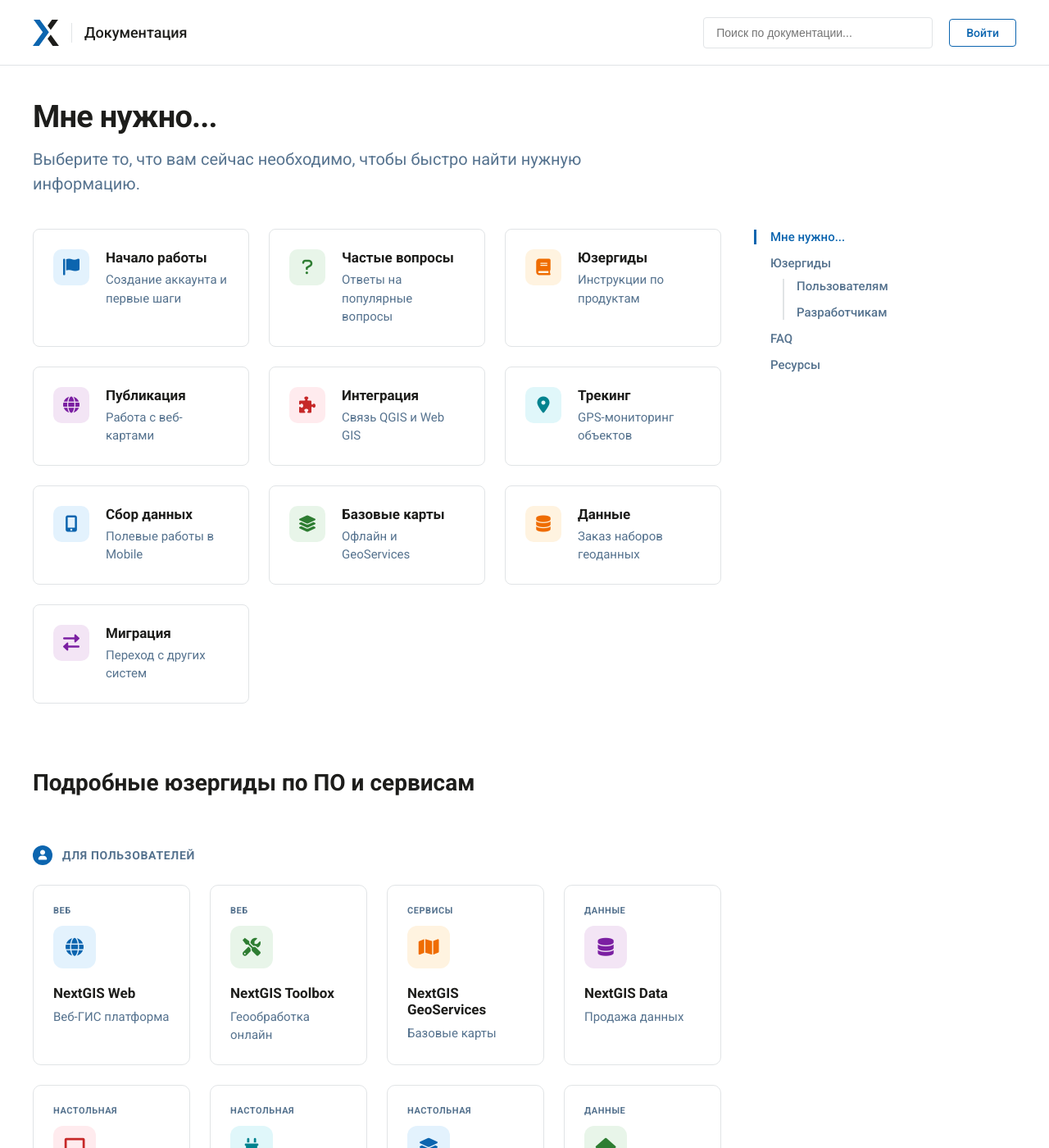
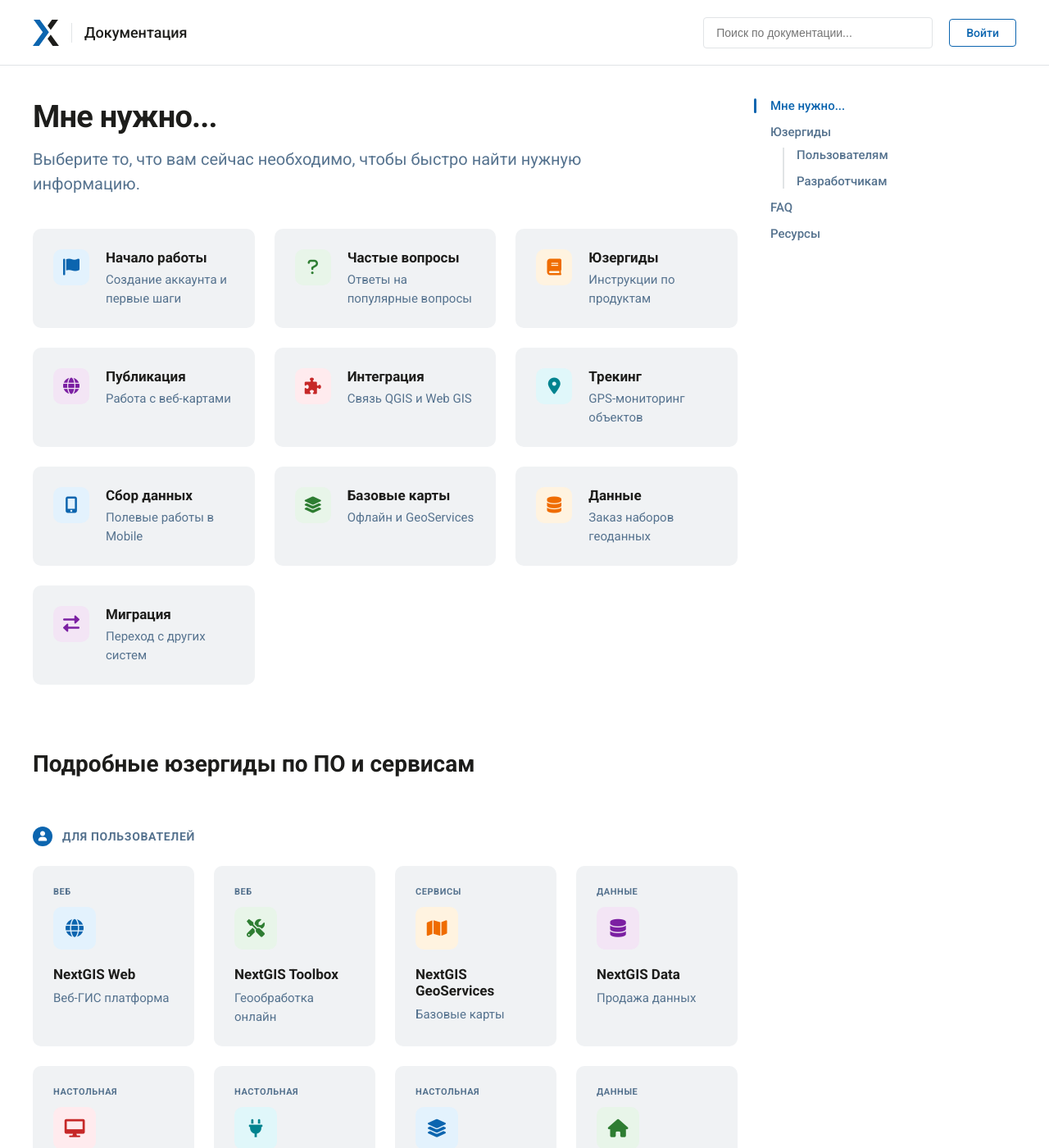
Before and after one commit to Romchik93/ng_docs, a Sphinx documentation site: the page built from docs/source/index.rst, in a window 1280 px wide and 1400 px high. Shown: the whole window at 82% size. Built offline with Sphinx 7.4.7 and the Read the Docs theme 3.1.0, drawn with Linux system fonts in a browser that asks for light colours.

Commit message:
add logo and fixing

```diff
--- a/docs/source/_static/css/theme.css
+++ b/docs/source/_static/css/theme.css
@@ -4,23 +4,20 @@
     --brand-blue: #0C65AF;
     --text-main: #1D1D1B;
     --text-sec: #56738F;
-    --bg-card: #FFFFFF;
+    --bg-card: #F0F2F4; /* ВОТ ОН: Серо-синий фон плашек */
     --bg-body: #FFFFFF;
-    --bg-gray: #F5F7F9;
+    --bg-gray: #F5F7F9; /* Фон для FAQ хедеров */
     --border-color: #E1E4E6;
 }
 
 * { box-sizing: border-box; }
 
 body {
-    margin: 0;
-    padding: 0;
+    margin: 0; padding: 0;
     font-family: 'Roboto', -apple-system, BlinkMacSystemFont, "Segoe UI", Helvetica, Arial, sans-serif;
     color: var(--text-main);
     background-color: var(--bg-body);
-    display: flex;
-    flex-direction: column;
-    min-height: 100vh;
+    display: flex; flex-direction: column; min-height: 100vh;
 }
 
 a { text-decoration: none; color: inherit; transition: color 0.2s; }
@@ -30,7 +27,7 @@
     max-width: var(--container-width);
     margin: 0 auto;
     padding: 0 40px;
-    width: 100%; /* Гарантируем, что занимает всю ширину до max-width */
+    width: 100%;
 }
 
 /* --- 2. ШАПКА (HEADER) --- */
@@ -38,47 +35,24 @@
     background: #fff;
     border-bottom: 1px solid var(--border-color);
     height: 80px;
-    display: flex;
-    align-items: center;
-    position: sticky;
-    top: 0;
-    z-index: 1000;
+    display: flex; align-items: center;
+    position: sticky; top: 0; z-index: 1000;
 }
-
-.header-content {
-    display: flex;
-    justify-content: space-between;
-    align-items: center;
-    width: 100%;
-}
+.header-content { display: flex; justify-content: space-between; align-items: center; width: 100%; }
 
 .logo a { display: flex; align-items: center; }
 .logo img { height: 32px !important; width: auto; display: block; }
-.logo-divider {
-    display: inline-block; width: 1px; height: 24px;
-    background-color: var(--border-color); margin: 0 15px;
-}
+.logo-divider { display: inline-block; width: 1px; height: 24px; background-color: var(--border-color); margin: 0 15px; }
 .logo-text { font-weight: 500; font-size: 18px; color: var(--text-main); }
 
 .header-right { display: flex; align-items: center; gap: 20px; }
 .search-input {
-    padding: 10px 15px;
-    border: 1px solid var(--border-color);
-    border-radius: 4px;
-    width: 280px;
-    font-size: 14px;
-    outline: none;
+    padding: 10px 15px; border: 1px solid var(--border-color); border-radius: 4px; width: 280px; font-size: 14px; outline: none;
 }
 .search-input:focus { border-color: var(--brand-blue); }
-
 .btn-login {
-    color: var(--brand-blue);
-    border: 1px solid var(--brand-blue);
-    padding: 8px 20px;
-    border-radius: 4px;
-    font-weight: 500;
-    font-size: 14px;
-    cursor: pointer;
+    color: var(--brand-blue); border: 1px solid var(--brand-blue); padding: 8px 20px;
+    border-radius: 4px; font-weight: 500; font-size: 14px; cursor: pointer;
 }
 .btn-login:hover { background: var(--brand-blue); color: #fff; }
 
@@ -86,107 +60,92 @@
 .main-layout {
     flex: 1;
     display: grid;
-    grid-template-columns: 1fr 300px; /* Контент | Сайдбар */
-    gap: 60px; /* Чуть больше воздуха между контентом и меню */
-    padding-top: 40px;
-    padding-bottom: 80px;
-    align-items: start;
+    /* Контент тянется (1fr), Сайдбар фиксирован (300px) */
+    grid-template-columns: 1fr 300px;
+    gap: 40px; /* Уменьшил gap, чтобы расширить основной блок */
+    padding-top: 40px; padding-bottom: 80px; align-items: start;
+}
+.content-area { min-width: 0; }
+
+/* САЙДБАР */
+.main-sidebar {
+    position: sticky;
+    top: 120px; /* Чуть ниже шапки */
+}
+.sticky-nav { background: transparent; padding: 0; border: none; }
+
+.nav-tree li { margin-bottom: 14px; }
+.nav-tree a {
+    font-weight: 500; color: var(--text-sec); display: block;
+    position: relative; font-size: 15px; transition: color 0.2s;
 }
 
-.content-area { min-width: 0; }
+/* Активное состояние (Scroll Spy) */
+.nav-tree li.active > a { color: var(--brand-blue); }
 
-/* САЙДБАР (Центрированный) */
-.main-sidebar {
-    position: sticky;
-    /* Центрируем визуально: 20-30vh от верха, чтобы не прилипал к шапке, но был по центру */
-    top: 20vh;
+/* Синяя черта слева */
+.nav-tree li.active > a::before {
+    content: "";
+    position: absolute;
+    left: -20px; top: 0; bottom: 0; /* На всю высоту строки */
+    width: 3px;
+    background: var(--brand-blue);
+    border-radius: 2px;
 }
 
-.sticky-nav {
-    background: transparent;
-    padding: 0;
-    border: none;
-}
-.nav-tree li { margin-bottom: 14px; }
-.nav-tree a { font-weight: 500; color: var(--text-sec); display: block; position: relative; font-size: 15px; }
-.nav-tree li.active > a { color: var(--brand-blue); }
-.nav-tree li.active > a::before {
-    content: "";
-    position: absolute; left: -20px; top: 50%; transform: translateY(-50%);
-    width: 3px; height: 100%; background: var(--brand-blue);
-}
 .sub-tree { margin-left: 15px; margin-top: 10px; font-size: 0.9em; border-left: 2px solid #E1E4E6; padding-left: 15px; }
 
-/* --- 4. ТИПОГРАФИКА И СЕКЦИИ --- */
+/* --- 4. КАРТОЧКИ --- */
 .section { margin-bottom: 80px; }
 .main-title { font-size: 38px; margin: 0 0 15px 0; color: var(--text-main); font-weight: 700; letter-spacing: -0.02em; }
 .section-desc { font-size: 20px; color: var(--text-sec); margin: 0 0 40px 0; max-width: 800px; line-height: 1.5; }
 .h2 { font-size: 28px; margin-bottom: 30px; font-weight: 700; }
 
-.group-label {
-    display: flex; align-items: center; gap: 12px;
-    margin-top: 60px; margin-bottom: 24px;
-}
+.group-label { display: flex; align-items: center; gap: 12px; margin-top: 60px; margin-bottom: 24px; }
 .group-label h3 { margin: 0; font-size: 14px; text-transform: uppercase; color: var(--text-sec); font-weight: 700; letter-spacing: 0.05em; }
-.label-icon {
-    width: 24px; height: 24px; border-radius: 50%;
-    display: flex; align-items: center; justify-content: center;
-    font-size: 12px; color: #fff;
-}
+.label-icon { width: 24px; height: 24px; border-radius: 50%; display: flex; align-items: center; justify-content: center; font-size: 12px; color: #fff; }
 .l-user { background-color: var(--brand-blue); }
 .l-dev { background-color: #2E7D32; }
 
-/* --- 5. КАРТОЧКИ --- */
+/* Grid Cards */
 .grid-cards { display: grid; gap: 24px; }
 .three-col { grid-template-columns: repeat(3, 1fr); }
 .four-col { grid-template-columns: repeat(4, 1fr); }
 .two-col { grid-template-columns: 1fr 1fr; }
 
-/* Карточка Hero (вытянутая) */
+/* СТИЛИ ПЛАШЕК (Возвращаем цвет!) */
+.card-hero, .card-u, .card-res {
+    background: var(--bg-card); /* #F0F2F4 */
+    border: 1px solid transparent; /* Чтобы не прыгало при ховере */
+    border-radius: 10px;
+    transition: all 0.2s ease;
+}
+
 .card-hero {
-    background: #fff;
-    border: 1px solid var(--border-color);
-    border-radius: 8px;
-    padding: 24px; /* Больше отступов внутри */
-    display: flex;
-    align-items: flex-start;
-    gap: 20px;
-    transition: all 0.2s ease;
-    min-height: 110px; /* Фиксируем минимальную высоту для единообразия */
+    padding: 24px;
+    display: flex; align-items: flex-start; gap: 20px;
+    min-height: 110px;
 }
-.card-hero:hover {
+.card-u, .card-res {
+    padding: 24px;
+    display: flex; flex-direction: column; height: 100%;
+}
+
+/* Hover эффекты */
+.card-hero:hover, .card-u:hover, .card-res:hover {
+    background: #fff; /* При наведении белеют */
     border-color: var(--brand-blue);
-    box-shadow: 0 8px 24px rgba(0,0,0,0.06);
+    box-shadow: 0 8px 24px rgba(0,0,0,0.08);
     transform: translateY(-2px);
 }
-.hero-icon {
-    flex-shrink: 0;
-    width: 44px; height: 44px; border-radius: 10px;
-    display: flex; align-items: center; justify-content: center;
-    font-size: 20px;
+
+/* Иконки */
+.hero-icon, .u-icon, .res-icon {
+    flex-shrink: 0; border-radius: 10px; display: flex; align-items: center; justify-content: center;
 }
+.hero-icon { width: 44px; height: 44px; font-size: 20px; }
+.u-icon, .res-icon { width: 52px; height: 52px; margin-bottom: 20px; font-size: 22px; }
 
-/* Карточка User/Dev (вертикальная) */
-.card-u, .card-res {
-    background: #fff;
-    border: 1px solid var(--border-color);
-    border-radius: 10px;
-    padding: 24px;
-    transition: all 0.2s ease;
-    display: flex; flex-direction: column; height: 100%;
-}
-.card-u:hover, .card-res:hover {
-    border-color: var(--brand-blue);
-    transform: translateY(-3px);
-    box-shadow: 0 10px 30px rgba(0,0,0,0.08);
-}
-.u-icon, .res-icon {
-    width: 52px; height: 52px; border-radius: 12px; margin-bottom: 20px;
-    display: flex; align-items: center; justify-content: center; font-size: 22px;
-}
-
-/* ЦВЕТА ПЛАШЕК И ИКОНОК */
-/* Если нужно залить саму карточку цветом - добавь background сюда */
 .i-blue { background: #E3F2FD; color: #0C65AF; }
 .i-green { background: #E8F5E9; color: #2E7D32; }
 .i-orange { background: #FFF3E0; color: #EF6C00; }
@@ -194,99 +153,42 @@
 .i-red { background: #FFEBEE; color: #C62828; }
 .i-cyan { background: #E0F7FA; color: #00838F; }
 
-/* Тексты в карточках */
-.card-tag {
-    font-size: 11px; text-transform: uppercase; color: var(--text-sec);
-    font-weight: 700; margin-bottom: 12px; display: block; letter-spacing: 0.05em;
-}
+/* Тексты */
+.card-tag { font-size: 11px; text-transform: uppercase; color: var(--text-sec); font-weight: 700; margin-bottom: 12px; display: block; letter-spacing: 0.05em; }
 h3 { margin: 0 0 6px 0; font-size: 17px; color: var(--text-main); font-weight: 700; }
 h4 { margin: 0 0 8px 0; font-size: 17px; font-weight: 700; color: var(--text-main); }
 p { margin: 0; color: var(--text-sec); font-size: 15px; line-height: 1.5; }
 
-/* --- 6. FAQ --- */
+/* FAQ */
 .faq-col { display: flex; flex-direction: column; gap: 16px; }
-
-.faq-card {
-    background: #fff;
-    border: 1px solid var(--border-color);
-    border-radius: 8px;
-    overflow: hidden;
-}
-
+.faq-card { background: #fff; border: 1px solid var(--border-color); border-radius: 8px; overflow: hidden; }
 .faq-header {
-    background-color: var(--bg-gray);
-    padding: 18px 24px;
+    background-color: var(--bg-gray); padding: 18px 24px;
     display: flex; align-items: center; justify-content: space-between;
     cursor: pointer; font-weight: 600; font-size: 16px;
-    list-style: none;
 }
 .faq-header::-webkit-details-marker { display: none; }
-.arrow {
-    width: 8px; height: 8px;
-    border-right: 2px solid var(--text-sec); border-bottom: 2px solid var(--text-sec);
-    transform: rotate(45deg); transition: transform 0.2s;
-}
+.arrow { width: 8px; height: 8px; border-right: 2px solid var(--text-sec); border-bottom: 2px solid var(--text-sec); transform: rotate(45deg); transition: transform 0.2s; }
 details[open] .arrow { transform: rotate(-135deg); border-color: var(--brand-blue); }
 .faq-content { padding: 24px; background: #fff; border-top: 1px solid var(--border-color); }
 .faq-content a { display: block; padding: 6px 0; color: var(--brand-blue); font-size: 15px; }
 
-/* --- 7. РЕСУРСЫ --- */
-.card-res {
-    background: var(--bg-gray); /* СЕРЫЙ ФОН ДЛЯ РЕСУРСОВ */
-    border: none;
-}
-.res-list { margin-top: 15px; }
-.res-list li { margin-bottom: 8px; padding-left: 14px; position: relative; font-size: 15px; }
-.res-list li::before {
-    content: "•"; color: var(--brand-blue); position: absolute; left: 0; font-weight: bold;
-}
-
-/* --- 8. ПОДВАЛ (FOOTER) --- */
-.footer {
-    background: #fff;
-    border-top: 1px solid var(--border-color);
-    padding: 50px 0;
-    margin-top: auto;
-}
-
-.footer-grid {
-    display: grid;
-    grid-template-columns: 1fr 300px; /* Та же сетка, что у body */
-    gap: 60px;
-}
-
-.footer-content {
-    display: flex;
-    justify-content: space-between;
-    width: 100%;
-}
-
-/* ЛОГОТИП ФУТЕРА */
+/* Футер */
+.footer { background: #fff; border-top: 1px solid var(--border-color); padding: 50px 0; margin-top: auto; }
+.footer-grid { display: grid; grid-template-columns: 1fr 300px; gap: 40px; }
+.footer-content { display: flex; justify-content: space-between; width: 100%; }
 .f-logo { margin-bottom: 20px; }
-/* Класс для длинного логотипа */
-.f-logo-img {
-    height: 40px; /* Ограничиваем высоту */
-    width: auto;  /* Ширина подстроится */
-    max-width: 100%; /* На всякий случай */
-    display: block;
-}
-
+.f-logo-img { height: 40px; width: auto; max-width: 100%; display: block; } /* Лого футера не растягивается */
 .f-brand-col p { color: #999; font-size: 13px; margin-top: 15px; max-width: 250px; line-height: 1.4; }
 .f-links-compact { display: flex; gap: 80px; }
 .f-col h5 { margin: 0 0 20px 0; font-size: 13px; text-transform: uppercase; color: #999; letter-spacing: 0.05em; font-weight: 700; }
 .f-col li { margin-bottom: 12px; font-size: 15px; cursor: pointer; color: var(--text-main); }
 .f-col li:hover { color: var(--brand-blue); }
-
 .f-socials { display: flex; gap: 12px; margin-top: 20px; }
-.soc-circle {
-    width: 36px; height: 36px; border-radius: 50%;
-    background: #F0F2F4; color: var(--text-sec);
-    display: flex; align-items: center; justify-content: center;
-    transition: all 0.2s; font-size: 16px;
-}
+.soc-circle { width: 36px; height: 36px; border-radius: 50%; background: #F0F2F4; color: var(--text-sec); display: flex; align-items: center; justify-content: center; transition: all 0.2s; font-size: 16px; }
 .soc-circle:hover { background: var(--brand-blue); color: #fff; transform: translateY(-2px); }
 
-/* АДАПТИВ */
+/* Адаптив */
 @media (max-width: 1024px) {
     .main-layout, .footer-grid { grid-template-columns: 1fr; }
     .footer-grid { display: block; }
--- a/docs/source/_templates/index.html
+++ b/docs/source/_templates/index.html
@@ -38,7 +38,6 @@
         <section id="need" class="section">
             <h1 class="main-title">Мне нужно...</h1>
             <p class="section-desc">Выберите то, что вам сейчас необходимо, чтобы быстро найти нужную информацию.</p>
-
             <div class="grid-cards three-col">
                 <div class="card-hero">
                     <div class="hero-icon i-blue"><i class="fa fa-flag"></i></div>
@@ -52,7 +51,6 @@
                     <div class="hero-icon i-orange"><i class="fa fa-book"></i></div>
                     <div class="hero-body"><h3>Юзергиды</h3><p>Инструкции по продуктам</p></div>
                 </div>
-
                 <div class="card-hero">
                     <div class="hero-icon i-purple"><i class="fa fa-globe"></i></div>
                     <div class="hero-body"><h3>Публикация</h3><p>Работа с веб-картами</p></div>
@@ -65,7 +63,6 @@
                     <div class="hero-icon i-cyan"><i class="fa fa-map-marker-alt"></i></div>
                     <div class="hero-body"><h3>Трекинг</h3><p>GPS-мониторинг объектов</p></div>
                 </div>
-
                 <div class="card-hero">
                     <div class="hero-icon i-blue"><i class="fa fa-mobile-alt"></i></div>
                     <div class="hero-body"><h3>Сбор данных</h3><p>Полевые работы в Mobile</p></div>
@@ -78,7 +75,6 @@
                     <div class="hero-icon i-orange"><i class="fa fa-database"></i></div>
                     <div class="hero-body"><h3>Данные</h3><p>Заказ наборов геоданных</p></div>
                 </div>
-
                 <div class="card-hero">
                     <div class="hero-icon i-purple"><i class="fa fa-exchange-alt"></i></div>
                     <div class="hero-body"><h3>Миграция</h3><p>Переход с других систем</p></div>
@@ -88,13 +84,11 @@
 
         <section id="guides" class="section">
             <h2 class="h2">Подробные юзергиды по ПО и сервисам</h2>
-
             <div id="for-users" class="subsection">
                 <div class="group-label">
                     <span class="label-icon l-user"><i class="fa fa-user"></i></span>
                     <h3>ДЛЯ ПОЛЬЗОВАТЕЛЕЙ</h3>
                 </div>
-
                 <div class="grid-cards four-col">
                     <div class="card-u">
                         <span class="card-tag">Веб</span>
@@ -116,7 +110,6 @@
                         <div class="u-icon i-purple"><i class="fa fa-database"></i></div>
                         <h4>NextGIS Data</h4><p>Продажа данных</p>
                     </div>
-
                     <div class="card-u">
                         <span class="card-tag">Настольная</span>
                         <div class="u-icon i-red"><i class="fa fa-desktop"></i></div>
@@ -137,7 +130,6 @@
                         <div class="u-icon i-green"><i class="fa fa-home"></i></div>
                         <h4>Rosreestr</h4><p>Данные ЕГРН</p>
                     </div>
-
                     <div class="card-u">
                         <span class="card-tag">Веб</span>
                         <div class="u-icon i-orange"><i class="fa fa-edit"></i></div>
@@ -160,7 +152,6 @@
                     </div>
                 </div>
             </div>
-
             <div id="for-devs" class="subsection">
                 <div class="group-label">
                     <span class="label-icon l-dev"><i class="fa fa-code"></i></span>
@@ -273,7 +264,6 @@
                         <li><a href="#">Архив вебинаров</a></li>
                     </ul>
                 </div>
-
                 <div class="card-res">
                     <div class="res-icon i-orange"><i class="fa fa-graduation-cap"></i></div>
                     <h4>Обучающие курсы</h4>
```
Also changed, not shown: other parts of docs/source/_templates/index.html (+26 -0 lines).
